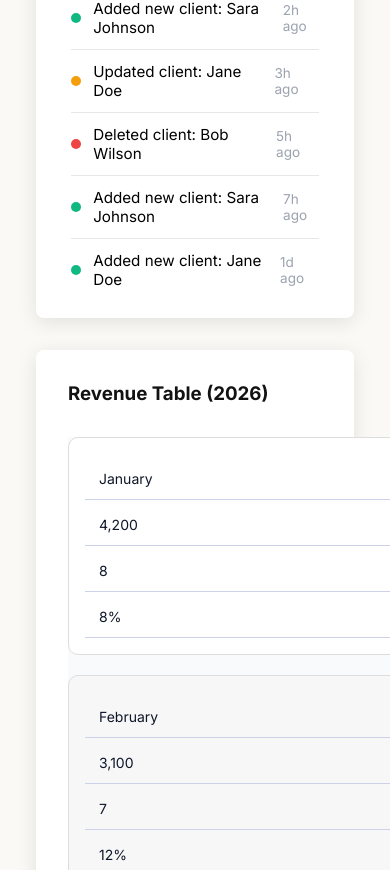
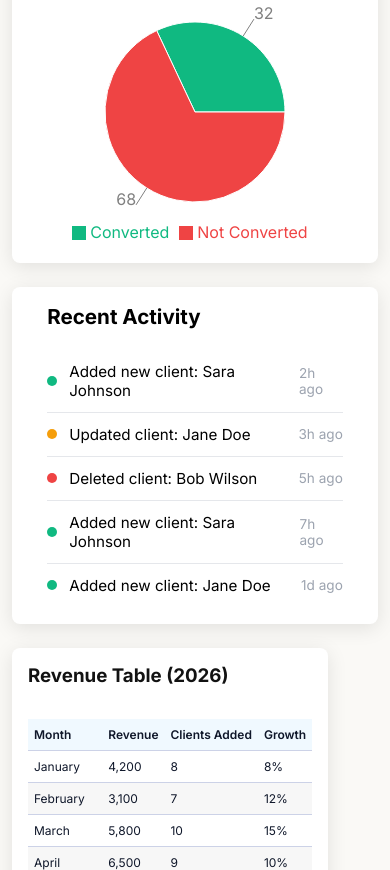
Before and after one commit to FixedBits/client-dashboard, a React (Vite) app: page / in a window 390 px wide. Shown: the part 1130-2000 px from the top of the page. Built offline with nearby package versions, Linux system fonts and the light colour scheme.

Commit message:
Improve mobile layout: pie chart, KPI grid, settings, line chart, and client table cards

```diff
--- a/src/components/Dashboard/PieChart/PieChart.jsx
+++ b/src/components/Dashboard/PieChart/PieChart.jsx
@@ -1,4 +1,4 @@
-import { PieChart as RePieChart, Pie, Tooltip, Legend, Sector, DefaultLegendContent } from "recharts";
+import { PieChart as RePieChart, Pie, Tooltip, Legend, Sector, DefaultLegendContent, ResponsiveContainer } from "recharts";
 import "../../../styles/DashboardCharts.css";
 
 function PieChart({ data }) {
@@ -6,12 +6,13 @@ function PieChart({ data }) {
     { name: "Converted", value: data.converted },
     { name: "Not Converted", value: data.notConverted },
   ];
-  const COLORS = ["var(--pie-converted)", "var(--pie-not-converted"];
+  const COLORS = ["var(--pie-converted)", "var(--pie-not-converted)"];
 
   return (
     <div className="pie-chart-card">
       <h3>{data.label}</h3>
-      <RePieChart width={300} height={250}>
+      <ResponsiveContainer width="100%" height={250}>
+        <RePieChart>
           <Pie
             data={chartData}
             dataKey="value"
@@ -35,6 +36,7 @@ function PieChart({ data }) {
             }}
           />
         </RePieChart>
+      </ResponsiveContainer>
     </div>
   );
 }
--- a/src/styles.css
+++ b/src/styles.css
@@ -83,37 +83,53 @@ body {
    MOBILE LAYOUT
 ========================================================= */
 @media (max-width: 768px) {
-  table,
-  thead,
-  tbody,
-  th,
-  td,
-  tr {
+  .clients-table-wrapper table,
+  .clients-table-wrapper thead,
+  .clients-table-wrapper tbody,
+  .clients-table-wrapper th,
+  .clients-table-wrapper td,
+  .clients-table-wrapper tr {
     display: block;
     width: 100%;
   }
 
-  thead {
+  .clients-table-wrapper table {
+    min-width: 0;
+  }
+
+  .clients-table-wrapper thead {
     display: none;
   }
 
-  td::before {
+  .clients-table-wrapper td::before {
     content: attr(data-label);
     font-weight: 600;
-    color: #333;
+    color: var(--table-text);
     display: block;
     margin-bottom: 4px;
   }
 
-  tr {
+  .clients-table-wrapper tr {
     margin-bottom: 20px;
-    background: #fff;
-    border: 1px solid #ddd;
+    background: var(--table-row-even);
+    border: 1px solid var(--total-clients-card-border);
     border-radius: 10px;
     padding: 16px;
+    box-shadow: 0 4px 20px #00000024;
   }
 
-  td.actions-cell {
+  .clients-table-wrapper td.actions-cell {
     display: block;
   }
+
+  .clients-table-wrapper tbody tr:nth-child(odd) {
+    background: var(--table-row-odd);
+  }
+
+  td[data-label] {
+    max-width: none;
+  }
+  .clients-table-wrapper td:last-child {
+    border-bottom: none;
+  }
 }
--- a/src/styles/Card.css
+++ b/src/styles/Card.css
@@ -4,16 +4,12 @@
 
 /**
  * Base card shell shared by every KPI card.
- * flex: 1 lets cards share the row evenly,
  * min/max-width keep them from squishing or over-stretching.
  */
 .card-container {
   border-radius: 5px;
   margin-top: 2rem;
   padding: 1.2em;
-  width: 300px;
-  flex: 1;
-  min-width: 240px; /* Don't get squished smaller than this */
   box-shadow: 0 4px 20px #0000001a;
 }
 
@@ -29,8 +25,9 @@
  * Row holding all KPI cards across the top of the page.
  */
 .stats-row {
-  display: flex;
-  gap: 2rem;
+  display: grid;
+  grid-template-columns: repeat(auto-fit, minmax(220px, 1fr));
+  gap: 0 2rem;
   margin: 0 1rem;
 }
 
--- a/src/styles/ClientDashboard.css
+++ b/src/styles/ClientDashboard.css
@@ -61,6 +61,19 @@
   color: var(--dashboard-text);
 }
 
+.line-chart-card,
+.pie-chart-card,
+.activity-feed-card,
+.revenue-table,
+.reports-chart,
+.reports-table-card {
+  min-width: 0;
+}
+
+.revenue-table,
+.reports-table-card {
+  overflow-x: auto;
+}
 @media (max-width: 768px) {
   .dashboard {
     flex-direction: column;
@@ -68,11 +81,45 @@
 
   .dashboard-content {
     margin-left: 0;
+    padding: 16px 12px 90px;
   }
 
   .charts-row,
   .middle-row,
   .bottom-row {
     flex-direction: column;
+    gap: 1.5rem;
+    margin: 1.5rem 0;
+  }
+
+  .line-chart-card,
+  .pie-chart-card,
+  .revenue-table,
+  .reports-chart,
+  .reports-table-card,
+  .clients-table-wrapper {
+    padding: 1rem;
+  }
+
+  .settings-btns-container {
+    padding: 1.5rem 1rem;
+  }
+
+  .line-chart-card .recharts-cartesian-axis-tick-value {
+    font-size: 11px;
+  }
+
+  .line-chart-card {
+    padding: 1rem 1rem 1rem 0;
+  }
+
+  .revenue-table table {
+    min-width: 0;
+  }
+
+  .revenue-table th,
+  .revenue-table td {
+    padding: 8px 6px;
+    font-size: 12px;
   }
 }
--- a/src/styles/Settings.css
+++ b/src/styles/Settings.css
@@ -97,6 +97,8 @@
 
 .settings-reset-btn {
   font-size: 1em;
+  text-align: center;
+  flex-shrink: 0;
 }
 
 .toggle-switch {
```
Lines whose indentation alone changed are shown as unchanged.
